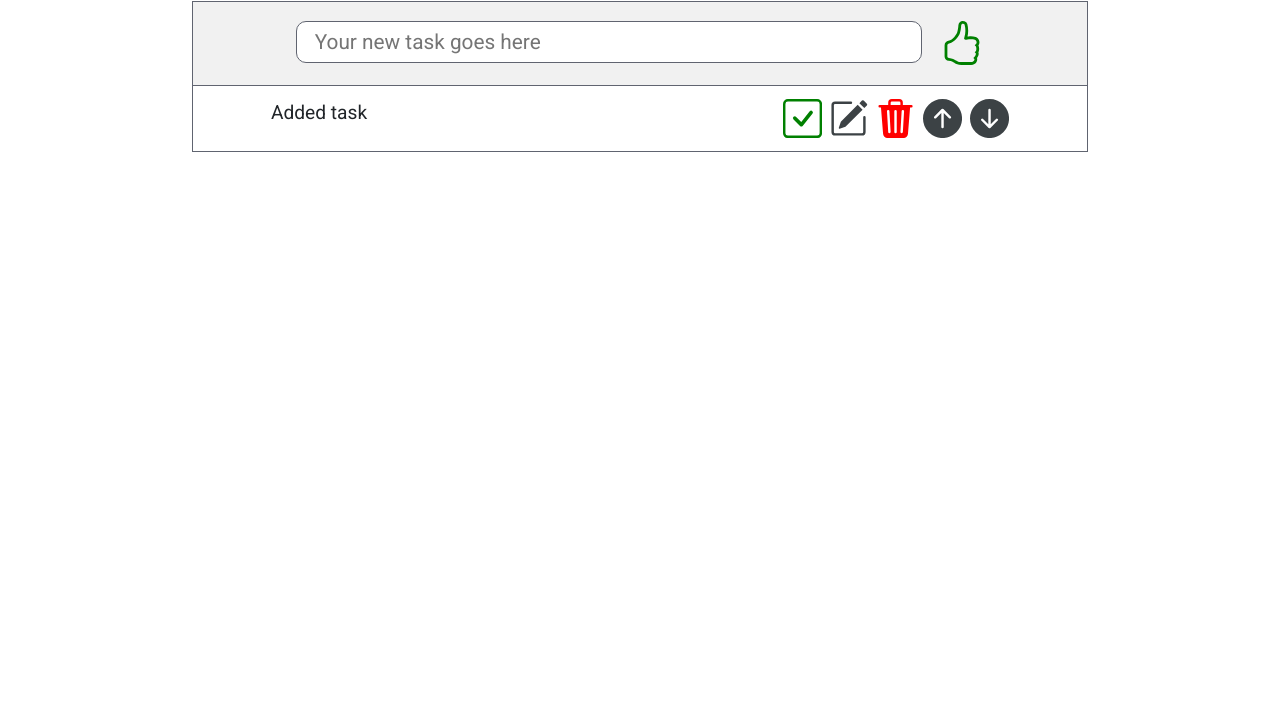
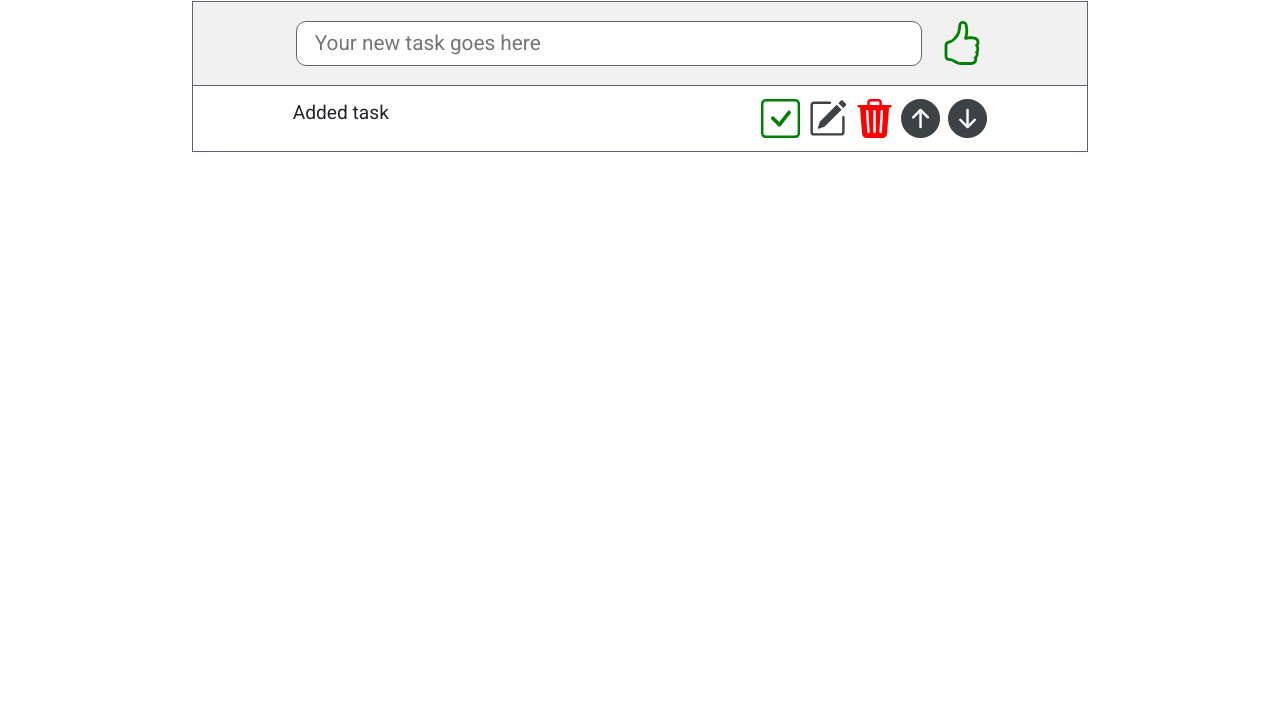
Before and after one commit to Dola35/To-Do, a plain HTML site: page index.html in a window 1280 px wide. Shown: the part 95-800 px from the top of the page. Drawn offline with nearby package versions, Linux system fonts and the light colour scheme.

Commit message:
tweaks to alternative version

```diff
--- a/style.css
+++ b/style.css
@@ -18,7 +18,6 @@
 
 .task-input {
   width: 70%;
-  height: 2em;
   padding-left: 2%;
   font-size: 1.3em;
   border-radius: 10px;
@@ -28,6 +27,7 @@
 .bi-hand-thumbs-up {
   color: green;
   margin-left: 2%;
+  flex-shrink: 1;
 }
 
 .task {
@@ -35,7 +35,7 @@
   width: 70%;
   margin: auto;
   display: flex;
-  justify-content: space-around;
+  justify-content: center;
   background-color: #ffffff;
   border: 1px #606470 solid;
 }
@@ -45,7 +45,7 @@
 }
 
 .added-task {
-  width: 40%;
+  width: 50%;
   font-size: larger;
 }
 
```
